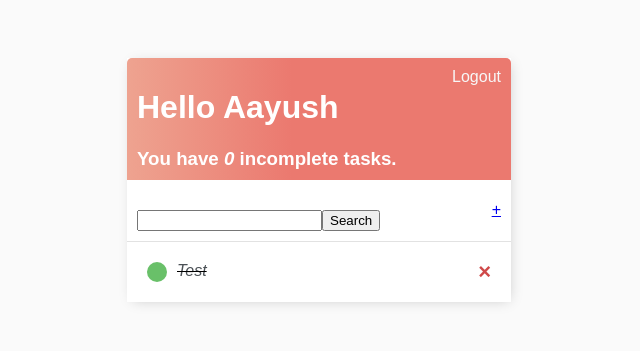
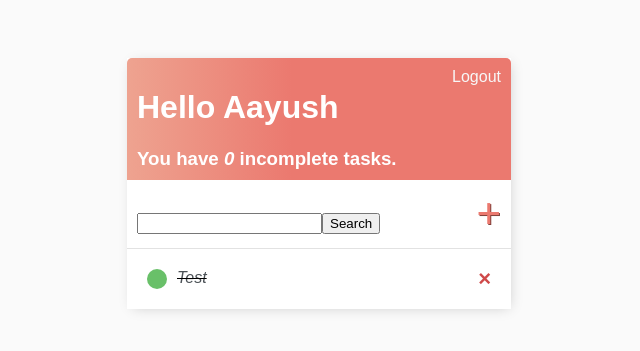
Before and after one commit to JustA3DObject/ToDo-List-App, a Django app: page / in a window 1280 px wide. Shown: the top 351 px of the page, without its empty margins (321-961 px from the left). Run offline with Django 4.2, Linux system fonts and the light colour scheme; a user stored in the database is signed in; data comes from the database, SQL or seed files in the repository.

Commit message:
Added properties for add-link

```diff
--- a/todolist/base/static/css/master.css
+++ b/todolist/base/static/css/master.css
@@ -88,3 +88,10 @@ h6 {
     align-items: center;
     padding: 10px;
 }
+
+.add-link {
+    color: #EB796F;
+    text-decoration: none;
+    font-size: 42px;
+    text-shadow: 1px 1px #81413b;
+}
--- a/todolist/base/templates/base/task_list.html
+++ b/todolist/base/templates/base/task_list.html
@@ -16,7 +16,7 @@
         <input type="text" name="search-area" value="{{ search_input }}">
         <input type="submit" value="Search">
     </form>
-    <a id="add-link" href="{% url 'task-create' %}">&#x2b;</a>
+    <a class="add-link" href="{% url 'task-create' %}">&#x2b;</a>
 </div>
 
 
```
